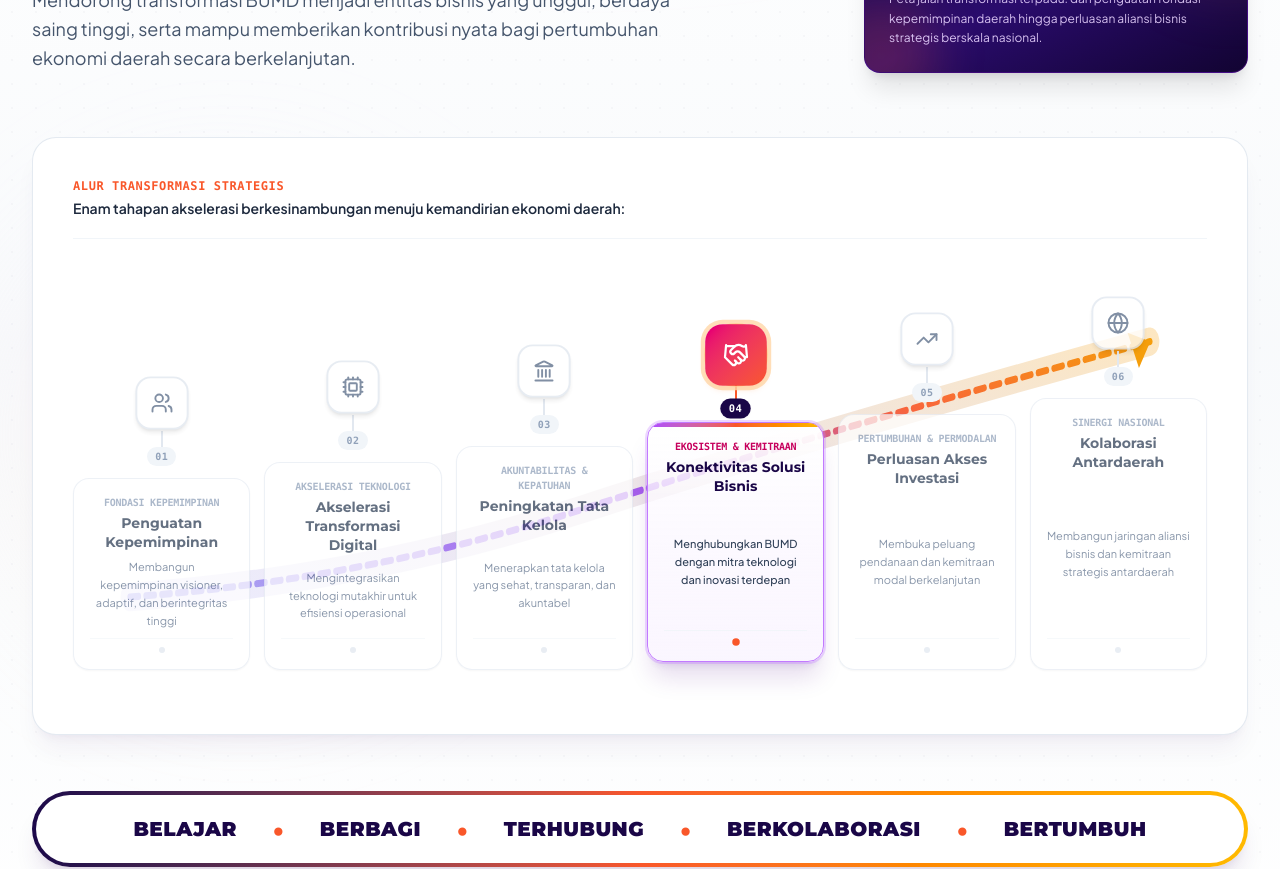
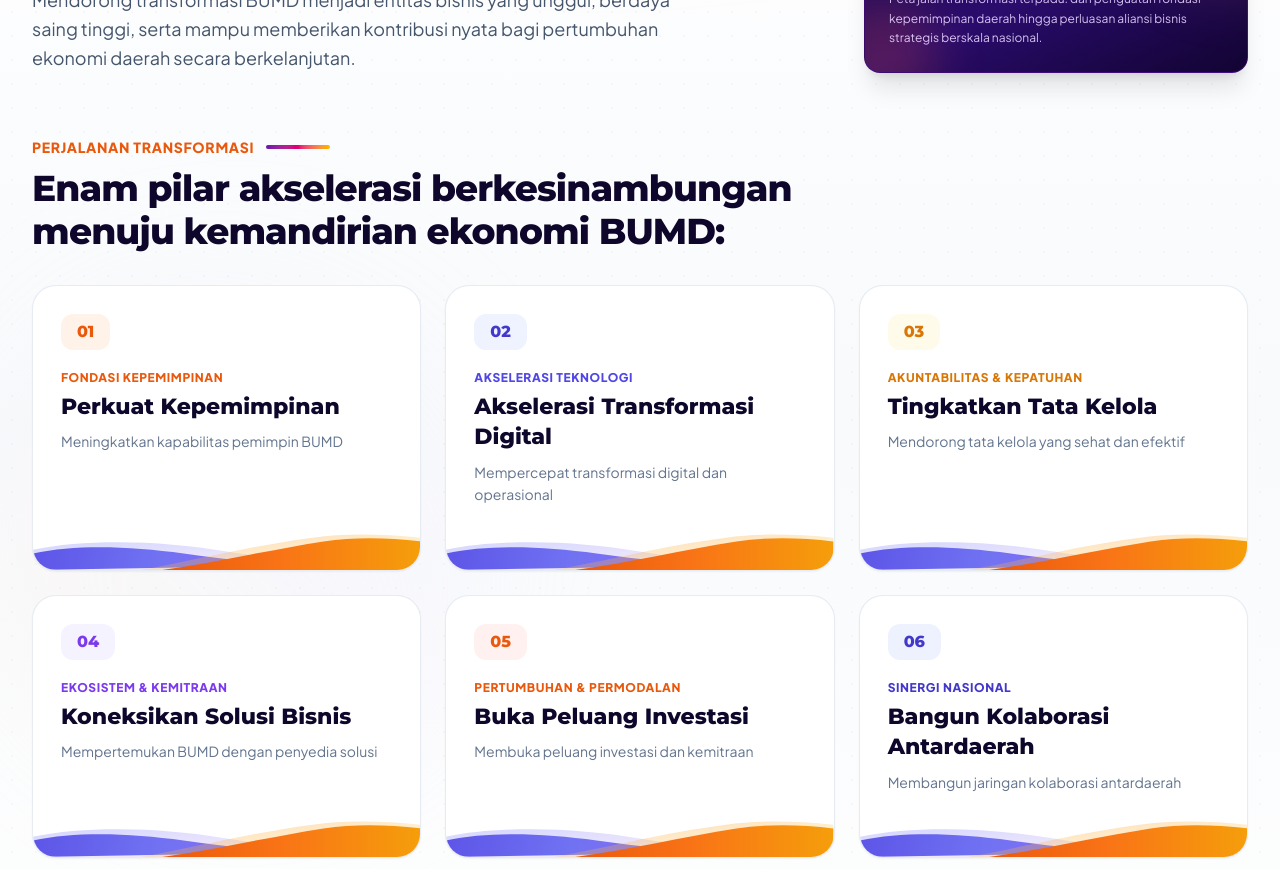
Before and after one commit to bumdsummit-art/Summit, a React (Vite) app: page / in a window 1280 px wide. Shown: the part 1040-1909 px from the top of the page. Built offline with nearby package versions, Linux system fonts and the light colour scheme.

Commit message:
Update AboutSection to new 6 key-card layout and Indonesian copy matching reference

```diff
--- a/src/components/AboutSection.jsx
+++ b/src/components/AboutSection.jsx
@@ -1,104 +1,130 @@
-import React, { useState, useEffect } from 'react';
-import {
-  Users,
-  Cpu,
-  Landmark,
-  Handshake,
-  TrendingUp,
-  Globe
-} from 'lucide-react';
+import React from 'react';
+
+// Bottom Dual-Wave vector graphic matching Screenshot 2 reference
+function CardWave() {
+  return (
+    <div className="absolute bottom-0 left-0 right-0 h-11 sm:h-12 overflow-hidden pointer-events-none select-none">
+      <svg
+        viewBox="0 0 360 52"
+        fill="none"
+        xmlns="http://www.w3.org/2000/svg"
+        preserveAspectRatio="none"
+        className="w-full h-full"
+      >
+        <defs>
+          {/* Primary Violet / Purple Gradient */}
+          <linearGradient id="wavePurpleGrad" x1="0%" y1="50%" x2="100%" y2="50%">
+            <stop offset="0%" stopColor="#4f46e5" />
+            <stop offset="45%" stopColor="#6366f1" />
+            <stop offset="100%" stopColor="#8b5cf6" />
+          </linearGradient>
+
+          {/* Secondary Soft Violet Crest */}
+          <linearGradient id="wavePurpleSoft" x1="0%" y1="0%" x2="100%" y2="100%">
+            <stop offset="0%" stopColor="#818cf8" stopOpacity="0.35" />
+            <stop offset="100%" stopColor="#c084fc" stopOpacity="0.08" />
+          </linearGradient>
+
+          {/* Primary Vibrant Orange / Amber Gradient */}
+          <linearGradient id="waveOrangeGrad" x1="0%" y1="50%" x2="100%" y2="50%">
+            <stop offset="0%" stopColor="#ea580c" />
+            <stop offset="45%" stopColor="#f97316" />
+            <stop offset="100%" stopColor="#f59e0b" />
+          </linearGradient>
+
+          {/* Secondary Soft Orange Swell */}
+          <linearGradient id="waveOrangeSoft" x1="0%" y1="0%" x2="100%" y2="100%">
+            <stop offset="0%" stopColor="#fb923c" stopOpacity="0.4" />
+            <stop offset="100%" stopColor="#fde047" stopOpacity="0.15" />
+          </linearGradient>
+        </defs>
+
+        {/* Soft Violet Backdrop Wave */}
+        <path
+          d="M0 30C50 18 120 20 180 32C240 44 290 42 360 36V52H0V30Z"
+          fill="url(#wavePurpleSoft)"
+        />
+
+        {/* Left Purple Wave flowing down toward the center-right */}
+        <path
+          d="M0 34C40 24 90 26 140 34C180 41 220 45 260 47L0 52V34Z"
+          fill="url(#wavePurpleGrad)"
+          fillOpacity="0.9"
+        />
+
+        {/* Soft Orange Backdrop Wave */}
+        <path
+          d="M100 52C150 42 200 26 260 17C290 12 325 13 360 17V52H100Z"
+          fill="url(#waveOrangeSoft)"
+        />
+
+        {/* Primary Right Orange/Amber Wave Sweeping Upwards to the Corner */}
+        <path
+          d="M120 52C170 44 220 30 270 21C300 16 330 17 360 21V52H120Z"
+          fill="url(#waveOrangeGrad)"
+        />
+      </svg>
+    </div>
+  );
+}
 
 export default function AboutSection() {
-  const [activeStep, setActiveStep] = useState(0);
-
-  const objectives = [
+  const keyCards = [
     {
-      id: 1,
       num: '01',
-      stage: 'Fondasi Kepemimpinan',
-      title: 'Penguatan Kepemimpinan',
-      subtitle: 'Membangun kepemimpinan visioner, adaptif, dan berintegritas tinggi',
-      icon: Users,
-      color: 'from-blue-600 to-indigo-700',
-      accentColor: '#4f46e5',
-      lightBg: 'bg-indigo-50/60',
-      badgeBorder: 'border-indigo-200',
-      badgeText: 'text-indigo-700',
+      badgeBg: 'bg-[#fff2e8]',
+      badgeText: 'text-[#ea580c]',
+      category: 'FONDASI KEPEMIMPINAN',
+      categoryColor: 'text-[#ea580c]',
+      title: 'Perkuat Kepemimpinan',
+      subtitle: 'Meningkatkan kapabilitas pemimpin BUMD',
     },
     {
-      id: 2,
       num: '02',
-      stage: 'Akselerasi Teknologi',
+      badgeBg: 'bg-[#eff3ff]',
+      badgeText: 'text-[#4338ca]',
+      category: 'AKSELERASI TEKNOLOGI',
+      categoryColor: 'text-[#4f46e5]',
       title: 'Akselerasi Transformasi Digital',
-      subtitle: 'Mengintegrasikan teknologi mutakhir untuk efisiensi operasional',
-      icon: Cpu,
-      color: 'from-violet-600 to-purple-800',
-      accentColor: '#7c3aed',
-      lightBg: 'bg-violet-50/60',
-      badgeBorder: 'border-violet-200',
-      badgeText: 'text-violet-700',
+      subtitle: 'Mempercepat transformasi digital dan operasional',
     },
     {
-      id: 3,
       num: '03',
-      stage: 'Akuntabilitas & Kepatuhan',
-      title: 'Peningkatan Tata Kelola',
-      subtitle: 'Menerapkan tata kelola yang sehat, transparan, dan akuntabel',
-      icon: Landmark,
-      color: 'from-purple-700 to-pink-700',
-      accentColor: '#9333ea',
-      lightBg: 'bg-purple-50/60',
-      badgeBorder: 'border-purple-200',
-      badgeText: 'text-purple-700',
+      badgeBg: 'bg-[#fffbeb]',
+      badgeText: 'text-[#d97706]',
+      category: 'AKUNTABILITAS & KEPATUHAN',
+      categoryColor: 'text-[#d97706]',
+      title: 'Tingkatkan Tata Kelola',
+      subtitle: 'Mendorong tata kelola yang sehat dan efektif',
     },
     {
-      id: 4,
       num: '04',
-      stage: 'Ekosistem & Kemitraan',
-      title: 'Konektivitas Solusi Bisnis',
-      subtitle: 'Menghubungkan BUMD dengan mitra teknologi dan inovasi terdepan',
-      icon: Handshake,
-      color: 'from-pink-600 to-[#f9572a]',
-      accentColor: '#db2777',
-      lightBg: 'bg-pink-50/60',
-      badgeBorder: 'border-pink-200',
-      badgeText: 'text-pink-700',
+      badgeBg: 'bg-[#f5f3ff]',
+      badgeText: 'text-[#7c3aed]',
+      category: 'EKOSISTEM & KEMITRAAN',
+      categoryColor: 'text-[#7c3aed]',
+      title: 'Koneksikan Solusi Bisnis',
+      subtitle: 'Mempertemukan BUMD dengan penyedia solusi',
     },
     {
-      id: 5,
       num: '05',
-      stage: 'Pertumbuhan & Permodalan',
-      title: 'Perluasan Akses Investasi',
-      subtitle: 'Membuka peluang pendanaan dan kemitraan modal berkelanjutan',
-      icon: TrendingUp,
-      color: 'from-[#f9572a] to-amber-600',
-      accentColor: '#f9572a',
-      lightBg: 'bg-orange-50/60',
-      badgeBorder: 'border-orange-200',
-      badgeText: 'text-[#f9572a]',
+      badgeBg: 'bg-[#fff1f0]',
+      badgeText: 'text-[#ea580c]',
+      category: 'PERTUMBUHAN & PERMODALAN',
+      categoryColor: 'text-[#ea580c]',
+      title: 'Buka Peluang Investasi',
+      subtitle: 'Membuka peluang investasi dan kemitraan',
     },
     {
-      id: 6,
       num: '06',
-      stage: 'Sinergi Nasional',
-      title: 'Kolaborasi Antardaerah',
-      subtitle: 'Membangun jaringan aliansi bisnis dan kemitraan strategis antardaerah',
-      icon: Globe,
-      color: 'from-amber-500 to-orange-600',
-      accentColor: '#f59e0b',
-      lightBg: 'bg-amber-50/60',
-      badgeBorder: 'border-amber-200',
-      badgeText: 'text-amber-700',
+      badgeBg: 'bg-[#eef2ff]',
+      badgeText: 'text-[#4338ca]',
+      category: 'SINERGI NASIONAL',
+      categoryColor: 'text-[#4338ca]',
+      title: 'Bangun Kolaborasi Antardaerah',
+      subtitle: 'Membangun jaringan kolaborasi antardaerah',
     },
   ];
-
-  // Automatic sequential highlighter every 2 seconds
-  useEffect(() => {
-    const timer = setInterval(() => {
-      setActiveStep((prev) => (prev + 1) % objectives.length);
-    }, 2000); // 2 detik bergantian
-    return () => clearInterval(timer);
-  }, [objectives.length]);
 
   return (
     <section id="about" className="py-16 sm:py-20 md:py-28 bg-gradient-to-b from-white via-slate-50/70 to-white text-slate-900 border-t border-slate-100 relative overflow-hidden">
@@ -168,241 +194,57 @@ export default function AboutSection() {
         </div>
 
         {/* ==================================================================== */}
-        {/* DESKTOP ASCENDING TRAJECTORY ROADMAP (AUTO-HIGHLIGHTING EVERY 2S)    */}
+        {/* NEW KEY CARDS SECTION: PERJALANAN TRANSFORMASI (6 PILAR AKSELERASI) */}
         {/* ==================================================================== */}
-        <div className="hidden lg:block mb-12">
+        <div className="mb-14 md:mb-16">
 
-          <div className="bg-white rounded-3xl p-8 xl:p-10 border border-slate-200/90 shadow-xl shadow-purple-950/5 relative overflow-hidden">
-
-            {/* Top Status Header */}
-            <div className="border-b border-slate-100 pb-5 mb-8">
-              <div>
-                <span className="text-xs font-mono font-bold uppercase tracking-wider text-[#f9572a] block mb-1">
-                  ALUR TRANSFORMASI STRATEGIS
-                </span>
-                <p className="text-sm font-semibold text-slate-800">
-                  Enam tahapan akselerasi berkesinambungan menuju kemandirian ekonomi daerah:
-                </p>
-              </div>
+          {/* Overline with Gradient Pill Bar and Main Question/Headline */}
+          <div className="mb-6 sm:mb-8">
+            <div className="flex items-center gap-3 mb-2.5">
+              <span className="text-xs sm:text-sm font-extrabold uppercase tracking-wider text-[#ea580c]">
+                PERJALANAN TRANSFORMASI
+              </span>
+              <div className="h-1 w-14 sm:w-16 rounded-full bg-gradient-to-r from-purple-800 via-pink-600 to-amber-400" />
             </div>
 
-            {/* Ascending Stepper Cards Grid with Pure SVG Flow Vector */}
-            <div className="relative pt-6 pb-6">
-
-              {/* Dynamic SVG Ascending Ribbon Curve connecting all 6 nodes */}
-              <div className="absolute inset-0 pointer-events-none select-none z-0">
-                <svg className="w-full h-full" viewBox="0 0 1000 240" fill="none" preserveAspectRatio="none">
-                  <defs>
-                    <linearGradient id="roadmapGrad" x1="0%" y1="100%" x2="100%" y2="0%">
-                      <stop offset="0%" stopColor="#4f46e5" stopOpacity="0.4" />
-                      <stop offset="25%" stopColor="#7c3aed" stopOpacity="0.6" />
-                      <stop offset="50%" stopColor="#9333ea" stopOpacity="0.8" />
-                      <stop offset="75%" stopColor="#f9572a" stopOpacity="0.9" />
-                      <stop offset="100%" stopColor="#f59e0b" stopOpacity="1" />
-                    </linearGradient>
-                    <linearGradient id="roadmapGradGlow" x1="0%" y1="100%" x2="100%" y2="0%">
-                      <stop offset="0%" stopColor="#4f46e5" stopOpacity="0.1" />
-                      <stop offset="100%" stopColor="#f59e0b" stopOpacity="0.25" />
-                    </linearGradient>
-                  </defs>
-
-                  {/* Wide Glow Under-stroke */}
-                  <path
-                    d="M 50 185 Q 260 175, 450 135 T 950 40"
-                    stroke="url(#roadmapGradGlow)"
-                    strokeWidth="16"
-                    strokeLinecap="round"
-                  />
-
-                  {/* Main Gradient Trajectory Line */}
-                  <path
-                    d="M 50 185 Q 260 175, 450 135 T 950 40"
-                    stroke="url(#roadmapGrad)"
-                    strokeWidth="4"
-                    strokeDasharray="8 6"
-                    strokeLinecap="round"
-                  />
-
-                  {/* Terminal Arrow Head */}
-                  <polygon
-                    points="950,40 930,35 940,55"
-                    fill="#f59e0b"
-                  />
-                </svg>
-              </div>
-
-              {/* 6 Ascending Step Columns with Automatic Highlight Transition */}
-              <div className="grid grid-cols-6 gap-3.5 relative z-10">
-                {objectives.map((item, index) => {
-                  const IconComp = item.icon;
-                  const isActive = activeStep === index;
-
-                  // Ascending vertical offsets matching the upward curve from reference
-                  const offsets = [
-                    'mt-20',   // Step 1: Base elevation
-                    'mt-16',   // Step 2
-                    'mt-12',   // Step 3
-                    'mt-8',    // Step 4
-                    'mt-4',    // Step 5
-                    'mt-0',    // Step 6: Peak elevation
-                  ];
-
-                  return (
-                    <div
-                      key={item.id}
-                      className={`transition-all duration-500 flex flex-col justify-between ${offsets[index]}`}
-                    >
-                      {/* Top Node Connector & Icon */}
-                      <div className="flex flex-col items-center mb-3">
-                        {/* Node circle */}
-                        <div className="relative">
-                          {isActive && (
-                            <span className="animate-ping absolute -inset-1 rounded-full bg-orange-400 opacity-60" />
-                          )}
-                          <div
-                            className={`w-14 h-14 rounded-2xl flex items-center justify-center transition-all duration-500 shadow-md ${
-                              isActive
-                                ? 'bg-gradient-to-br ' + item.color + ' text-white scale-110 shadow-lg ring-4 ring-orange-200/80 shadow-orange-500/20'
-                                : 'bg-white border-2 border-slate-200 text-slate-500 scale-95 opacity-80'
-                            }`}
-                          >
-                            <IconComp className={`w-6 h-6 transition-colors duration-300 ${isActive ? 'text-white' : 'text-slate-500'}`} />
-                          </div>
-                        </div>
-
-                        {/* Connector Pin / Stalk */}
-                        <div className={`w-0.5 h-4 transition-colors duration-500 ${isActive ? 'bg-[#f9572a]' : 'bg-slate-200'}`} />
-
-                        {/* Milestone Number Badge */}
-                        <span className={`px-2 py-0.5 rounded-full text-[10px] font-mono font-extrabold uppercase tracking-wider transition-all duration-500 ${
-                          isActive
-                            ? 'bg-[#1a0647] text-white shadow-xs scale-105'
-                            : 'bg-slate-100 text-slate-400'
-                        }`}>
-                          {item.num}
-                        </span>
-                      </div>
-
-                      {/* Card Content with Auto Highlighter Styling */}
-                      <div
-                        className={`p-4 rounded-2xl border transition-all duration-500 flex-1 flex flex-col justify-between text-center min-h-[175px] relative overflow-hidden ${
-                          isActive
-                            ? 'bg-gradient-to-b from-white via-purple-50/60 to-purple-50/90 border-purple-400 shadow-xl shadow-purple-900/15 ring-2 ring-purple-400/30 -translate-y-2'
-                            : 'bg-white/95 border-slate-200/80 opacity-75 shadow-xs'
-                        }`}
-                      >
-                        {/* Top subtle highlight glow line when active */}
-                        {isActive && (
-                          <div className="absolute top-0 left-0 right-0 h-1 bg-gradient-to-r from-purple-500 via-[#f9572a] to-amber-400" />
-                        )}
-
-                        <div>
-                          <span className={`text-[10px] font-mono font-bold block mb-1 uppercase tracking-tight transition-colors duration-300 ${
-                            isActive ? item.badgeText : 'text-slate-400'
-                          }`}>
-                            {item.stage}
-                          </span>
-                          <h4 className={`font-display font-bold text-xs xl:text-sm leading-snug mb-1.5 transition-colors duration-300 ${
-                            isActive ? 'text-[#1a0647]' : 'text-slate-700'
-                          }`}>
-                            {item.title}
-                          </h4>
-                        </div>
-
-                        <p className={`text-[11px] leading-relaxed transition-colors duration-300 ${
-                          isActive ? 'text-slate-700 font-medium' : 'text-slate-500'
-                        }`}>
-                          {item.subtitle}
-                        </p>
-
-                        {/* Subtle bottom indicator dot */}
-                        <div className="pt-2 mt-2 border-t border-slate-100/80 flex items-center justify-center">
-                          <span className={`w-1.5 h-1.5 rounded-full transition-all duration-500 ${
-                            isActive ? 'bg-[#f9572a] scale-125' : 'bg-slate-200'
-                          }`} />
-                        </div>
-                      </div>
-                    </div>
-                  );
-                })}
-              </div>
-
-            </div>
-
+            <h3 className="font-display font-extrabold text-2xl sm:text-3xl md:text-4xl text-[#0e072b] tracking-tight leading-[1.2] max-w-4xl">
+              Enam pilar akselerasi berkesinambungan menuju kemandirian ekonomi BUMD:
+            </h3>
           </div>
 
-        </div>
-
-        {/* ==================================================================== */}
-        {/* MOBILE & TABLET RESPONSIVE ROADMAP (AUTO-HIGHLIGHTING EVERY 2S)     */}
-        {/* ==================================================================== */}
-        <div className="lg:hidden space-y-4 mb-12">
-
-          <div className="mb-2">
-            <span className="text-xs font-mono font-bold text-[#f9572a] uppercase tracking-wider">
-              6 Tahapan Akselerasi Strategis:
-            </span>
-          </div>
-
-          <div className="relative pl-6 sm:pl-8 space-y-3.5 before:absolute before:left-3 before:top-4 before:bottom-4 before:w-1 before:bg-gradient-to-b before:from-[#4f46e5] before:via-[#9333ea] before:via-[#f9572a] before:to-amber-400 before:rounded-full">
-            {objectives.map((item, idx) => {
-              const IconComp = item.icon;
-              const isSelected = activeStep === idx;
-
-              return (
-                <div
-                  key={item.id}
-                  className={`p-4 sm:p-5 rounded-2xl border transition-all duration-500 relative ${
-                    isSelected
-                      ? 'bg-gradient-to-br from-white to-purple-50/90 border-purple-400 shadow-md ring-2 ring-purple-300/40 -translate-y-0.5'
-                      : 'bg-white border-slate-200/90 opacity-80'
-                  }`}
-                >
-                  {/* Pin Dot on the left spine */}
-                  <div className={`absolute -left-[19px] sm:-left-[27px] top-6 w-4 h-4 rounded-full border-2 border-white shadow-sm transition-all duration-500 flex items-center justify-center ${
-                    isSelected ? 'bg-[#f9572a] scale-125' : 'bg-slate-300'
-                  }`} />
-
-                  {/* Header info */}
-                  <div className="flex items-start justify-between gap-3 mb-1.5">
-                    <div className="flex items-center gap-3">
-                      <div className={`w-10 h-10 rounded-xl flex items-center justify-center shrink-0 transition-all duration-500 ${
-                        isSelected
-                          ? 'bg-gradient-to-br ' + item.color + ' text-white shadow-md'
-                          : 'bg-slate-100 text-slate-400'
-                      }`}>
-                        <IconComp className="w-5 h-5" />
-                      </div>
-                      <div>
-                        <div className="flex items-center gap-2">
-                          <span className={`text-[10px] font-mono font-bold px-1.5 py-0.5 rounded transition-colors ${
-                            isSelected ? 'bg-[#1a0647] text-white' : 'bg-slate-100 text-slate-500'
-                          }`}>
-                            {item.num}
-                          </span>
-                          <span className={`text-[10px] font-mono font-bold uppercase ${
-                            isSelected ? item.badgeText : 'text-slate-400'
-                          }`}>
-                            {item.stage}
-                          </span>
-                        </div>
-                        <h4 className={`font-display font-bold text-base transition-colors ${
-                          isSelected ? 'text-[#1a0647]' : 'text-slate-700'
-                        }`}>
-                          {item.title}
-                        </h4>
-                      </div>
-                    </div>
+          {/* 6 Key Cards Grid (2 rows x 3 columns on desktop, responsive) */}
+          <div className="grid grid-cols-1 md:grid-cols-2 lg:grid-cols-3 gap-5 sm:gap-6">
+            {keyCards.map((card) => (
+              <div
+                key={card.num}
+                className="bg-white rounded-2xl sm:rounded-3xl border border-slate-200/80 p-6 sm:p-7 pb-14 sm:pb-16 relative overflow-hidden flex flex-col justify-between shadow-xs hover:shadow-xl hover:-translate-y-1 transition-all duration-300 min-h-[220px] group"
+              >
+                <div>
+                  {/* Milestone Number Badge */}
+                  <div className={`inline-flex items-center justify-center px-4 py-1.5 rounded-xl font-display font-extrabold text-sm sm:text-base ${card.badgeBg} ${card.badgeText}`}>
+                    {card.num}
                   </div>
 
-                  <p className={`text-xs sm:text-sm font-semibold transition-colors ${
-                    isSelected ? 'text-slate-800' : 'text-slate-500'
-                  }`}>
-                    {item.subtitle}
+                  {/* Category Overline */}
+                  <span className={`block text-[11px] sm:text-xs font-extrabold uppercase tracking-wider mt-4 sm:mt-5 ${card.categoryColor}`}>
+                    {card.category}
+                  </span>
+
+                  {/* Card Title */}
+                  <h4 className="font-display font-extrabold text-lg sm:text-xl lg:text-[22px] text-[#0e072b] mt-1.5 leading-snug">
+                    {card.title}
+                  </h4>
+
+                  {/* Card Subtitle */}
+                  <p className="text-slate-500 text-xs sm:text-sm mt-2 leading-relaxed font-normal">
+                    {card.subtitle}
                   </p>
                 </div>
-              );
-            })}
+
+                {/* Bottom Decorative Dual-Wave Graphic */}
+                <CardWave />
+              </div>
+            ))}
           </div>
 
         </div>
```
Also changed, not shown: 5 other files (tests, documents, lock files or other folders).
